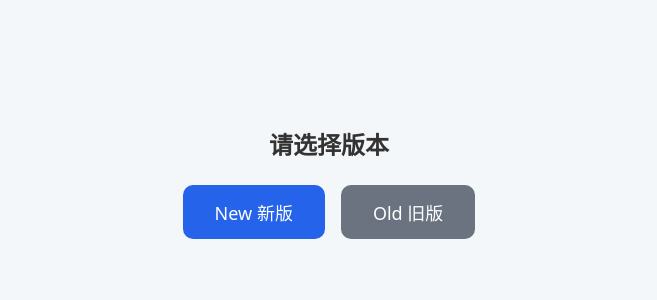
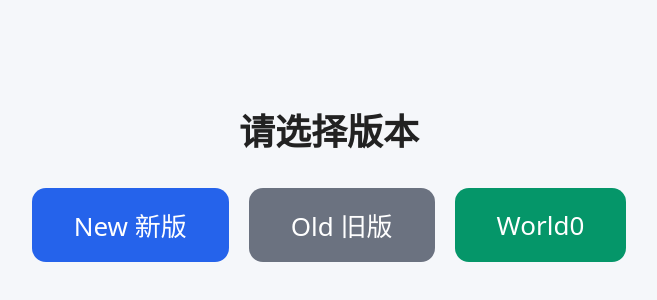
Before and after one commit to LiDingLiang-liangping/chat, a plain HTML site: page world.html in a window 1280 px wide. Shown: the part 218-518 px from the top of the page, without its empty margins (311-968 px from the left). Drawn offline with Linux system fonts and the light colour scheme.

Commit message:
Refactor HTML structure and update styles

```diff
--- a/world.html
+++ b/world.html
@@ -5,29 +5,59 @@
 <meta name="viewport" content="width=device-width, initial-scale=1.0">
 <title>版本选择</title>
 <style>
-*{margin:0;padding:0;box-sizing:border-box;font-family:system-ui,sans-serif}
-body{height:100vh;display:flex;flex-direction:column;align-items:center;justify-content:center;background:#f4f7fa;gap:24px}
-h2{color:#333}
-.btns{display:flex;gap:16px;flex-wrap:wrap;justify-content:center}
-button{padding:14px 32px;font-size:18px;border:none;border-radius:10px;cursor:pointer;transition:.2s}
-#btnNew{background:#2563eb;color:#fff}
-#btnOld{background:#6b7280;color:#fff}
-button:hover{opacity:0.85}
+*{margin:0;padding:0;box-sizing:border-box;font-family:system-ui,sans-serif;}
+body{
+    background-color:#f5f7fa;
+    min-height:100vh;
+    display:flex;
+    flex-direction:column;
+    align-items:center;
+    justify-content:center;
+    gap:32px;
+}
+h1{
+    font-size:36px;
+    color:#222;
+}
+.btn-group{
+    display:flex;
+    gap:20px;
+    flex-wrap:wrap;
+    justify-content:center;
+}
+button{
+    padding:18px 42px;
+    border:none;
+    border-radius:14px;
+    font-size:26px;
+    color:white;
+    cursor:pointer;
+}
+.btn-new{background-color:#2563eb;}
+.btn-old{background-color:#6b7280;}
+.btn-w0{background-color:#059669;}
 </style>
 </head>
 <body>
-<h2>请选择版本</h2>
-<div class="btns">
-<button id="btnNew">New 新版</button>
-<button id="btnOld">Old 旧版</button>
+<h1>请选择版本</h1>
+<div class="btn-group">
+<button class="btn-new" id="btnNew">New 新版</button>
+<button class="btn-old" id="btnOld">Old 旧版</button>
+<button class="btn-w0" id="btnW0">World0</button>
 </div>
 
 <script>
+// 获取当前页面的查询字符串（?room=World%201&name=1）
+const search = window.location.search;
+
 document.getElementById('btnNew').onclick = ()=>{
-  location.href = 'world_new.html'
+    location.href = "world_new.html" + search;
 }
 document.getElementById('btnOld').onclick = ()=>{
-  location.href = 'world1.html'
+    location.href = "world1.html" + search;
+}
+document.getElementById('btnW0').onclick = ()=>{
+    location.href = "world0.html" + search;
 }
 </script>
 </body>
```
